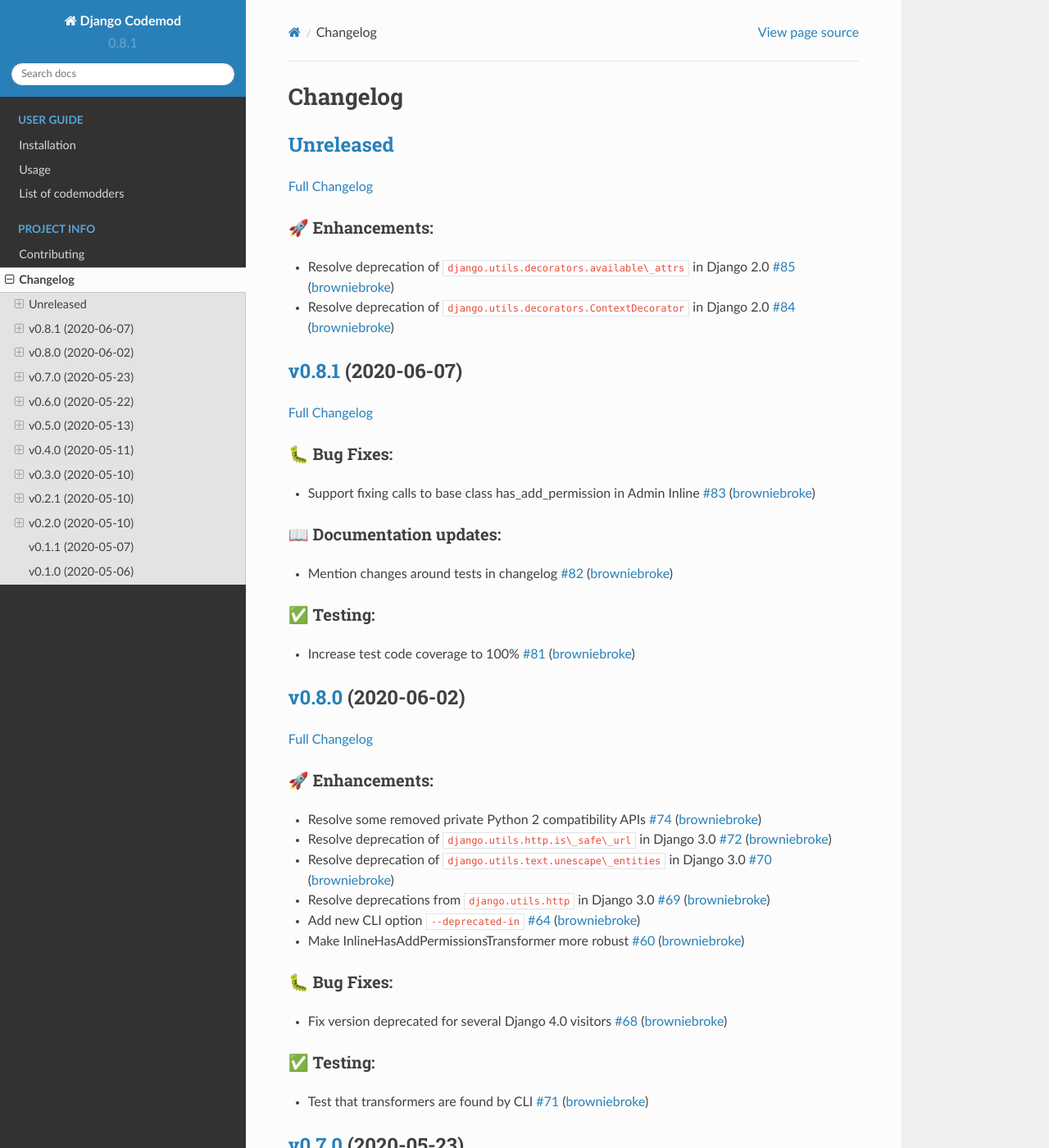
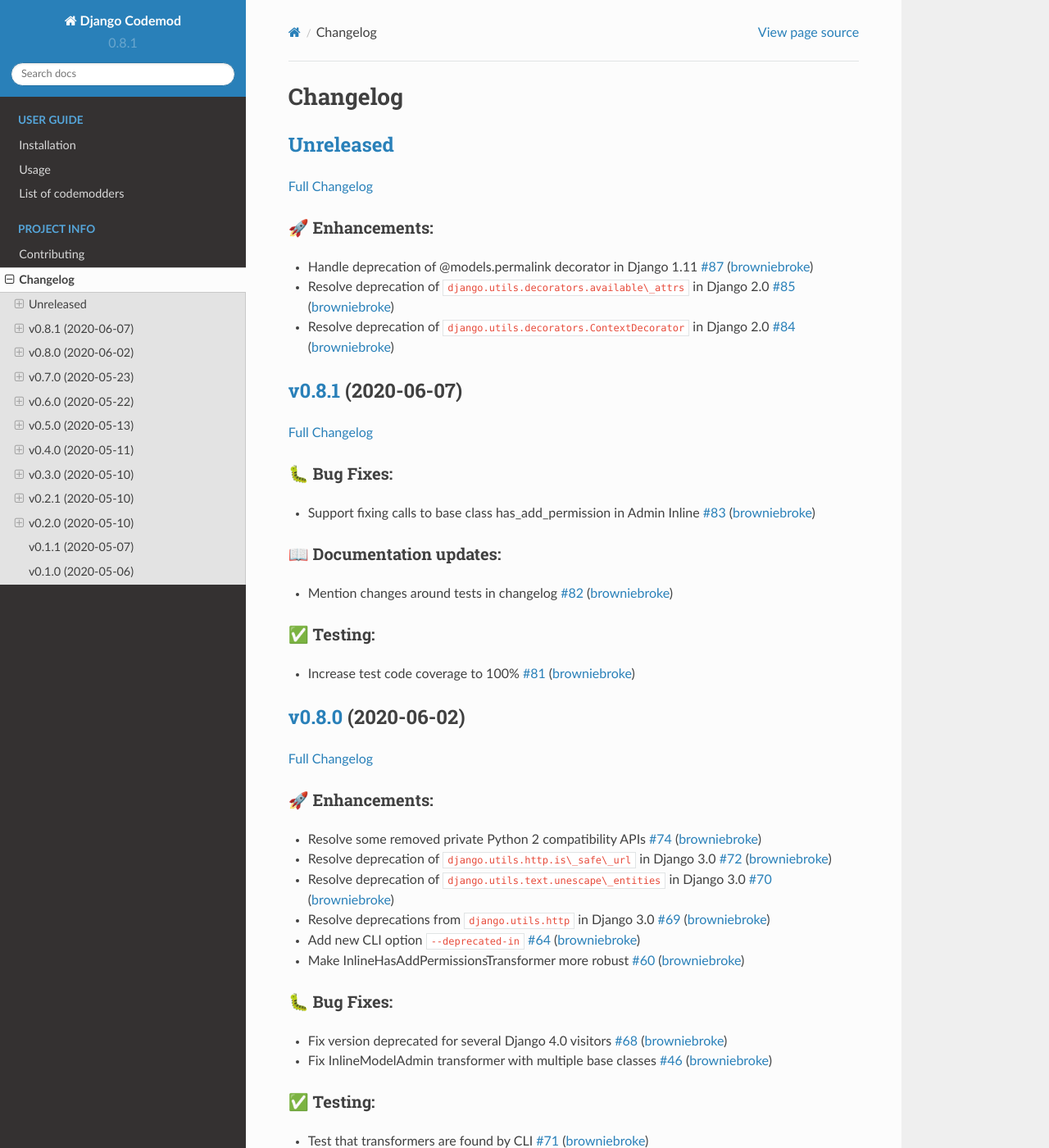
Before and after one commit to browniebroke/django-codemod, a Sphinx documentation site: the page built from docs/changelog.md, in a window 1280 px wide and 1400 px high. Shown: the whole window at 82% size. Built offline with Sphinx 7.4.7 and the Read the Docs theme 2.0.0, drawn with Linux system fonts in a browser that asks for light colours; some of the changed text lies outside the part shown.

Commit message:
Update Changelog

```diff
--- a/docs/changelog.md
+++ b/docs/changelog.md
@@ -6,6 +6,7 @@
 
 ### 🚀 Enhancements:
 
+- Handle deprecation of @models.permalink decorator in Django 1.11 [\#87](https://github.com/browniebroke/django-codemod/pull/87) ([browniebroke](https://github.com/browniebroke))
 - Resolve deprecation of `django.utils.decorators.available\_attrs` in Django 2.0 [\#85](https://github.com/browniebroke/django-codemod/pull/85) ([browniebroke](https://github.com/browniebroke))
 - Resolve deprecation of `django.utils.decorators.ContextDecorator` in Django 2.0 [\#84](https://github.com/browniebroke/django-codemod/pull/84) ([browniebroke](https://github.com/browniebroke))
 
@@ -41,6 +42,7 @@
 ### 🐛 Bug Fixes:
 
 - Fix version deprecated for several Django 4.0 visitors [\#68](https://github.com/browniebroke/django-codemod/pull/68) ([browniebroke](https://github.com/browniebroke))
+- Fix InlineModelAdmin transformer with multiple base classes [\#46](https://github.com/browniebroke/django-codemod/pull/46) ([browniebroke](https://github.com/browniebroke))
 
 ### ✅ Testing:
 
```
Also changed, not shown: other parts of docs/changelog.md (+0 -1 lines), CHANGELOG.md (+2 -1 lines).
